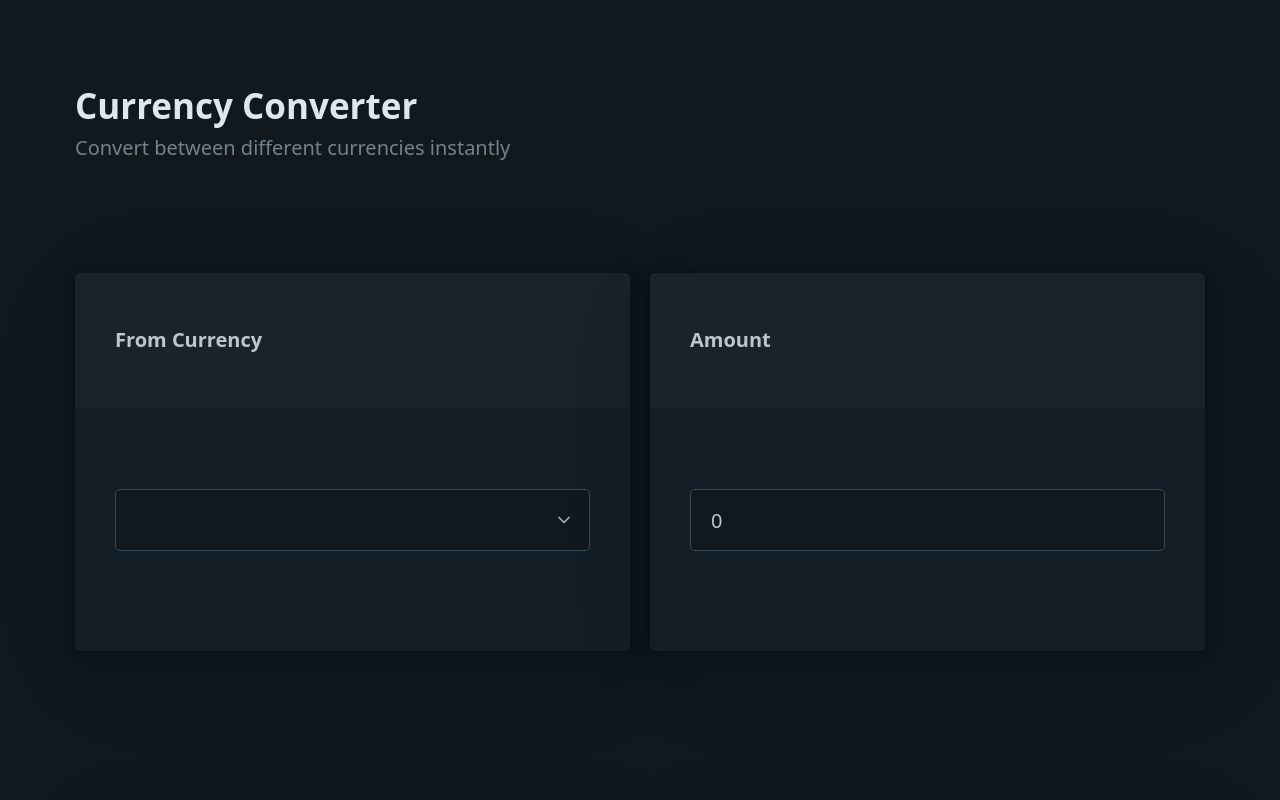
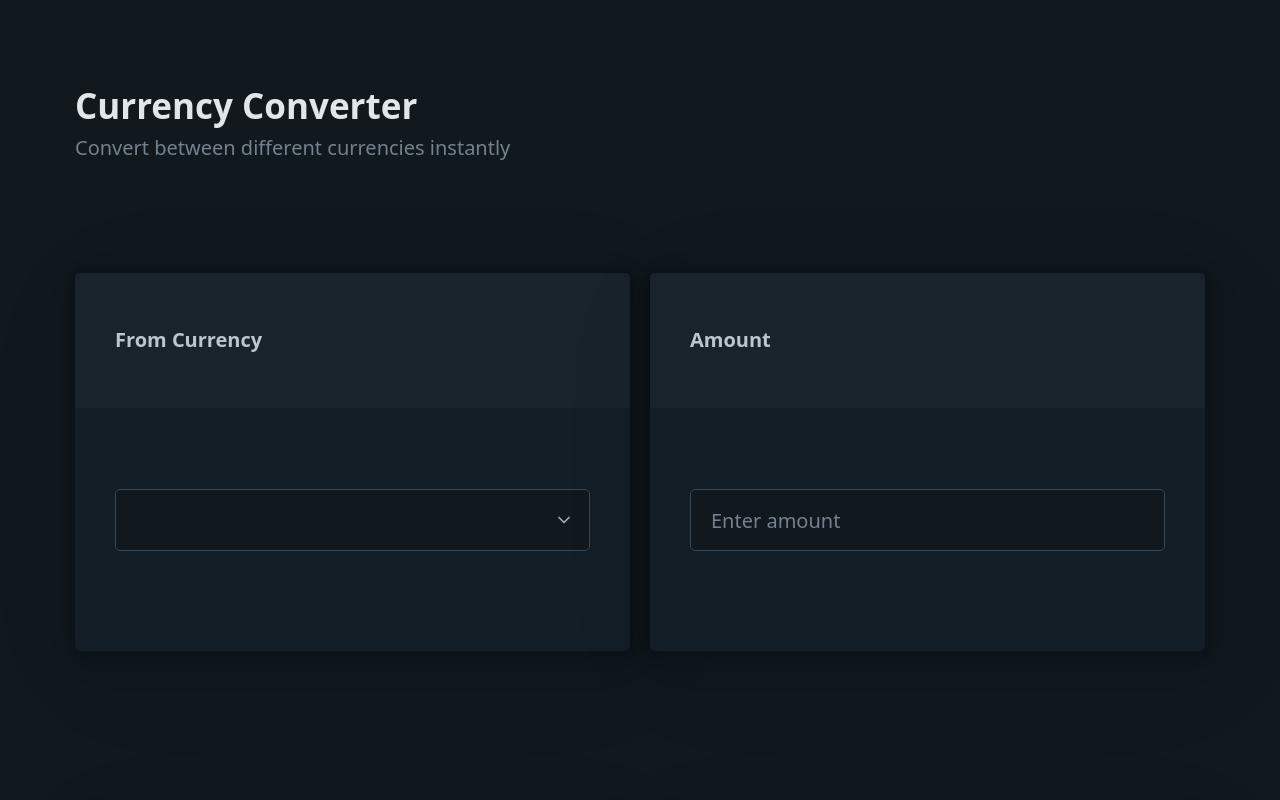
Before and after one commit to mmosiek/currency-converter, a plain HTML site: page index.html in a window 1280 px wide. Shown: the top 800 px of the page. Drawn offline with nearby package versions, Linux system fonts and the light colour scheme; no server answers.

Commit message:
Update index.html

```diff
--- a/index.html
+++ b/index.html
@@ -32,7 +32,7 @@
   <div>
     <article>
       <header><strong>Amount</strong></header>
-      <input id="amount" type="text" placeholder="Enter amount" value="0"
+      <input id="amount" type="text" placeholder="Enter amount" value=""
              autocomplete="off" autocorrect="off" autocapitalize="off" spellcheck="false">
     </article>
     <article>
```
